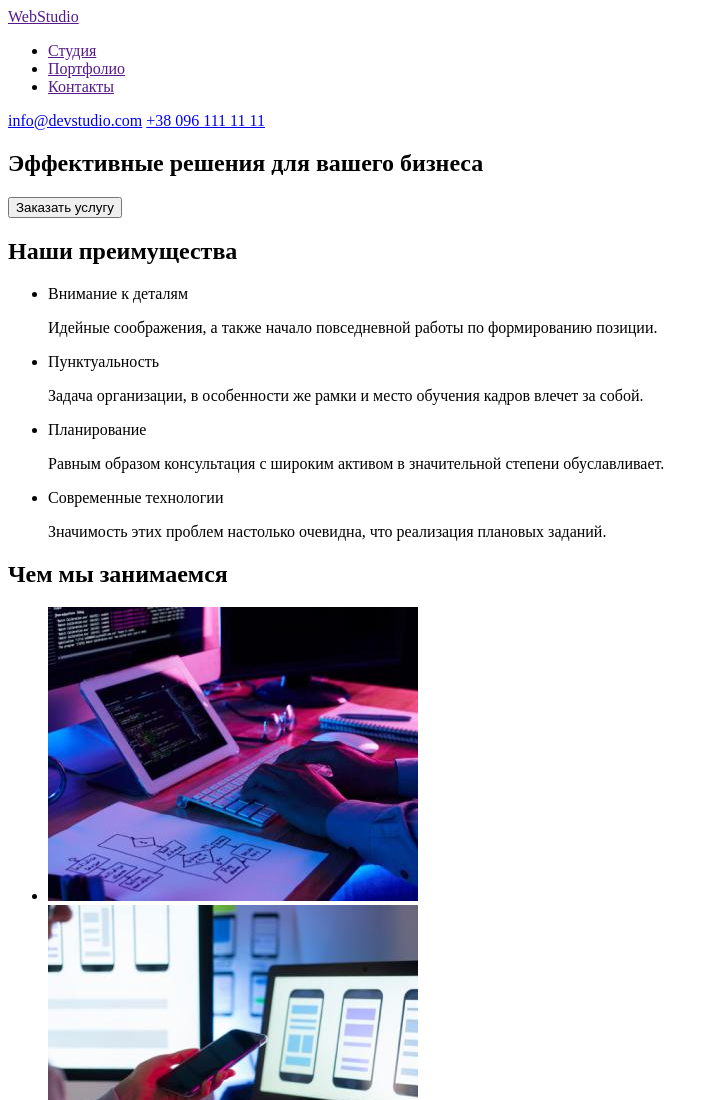
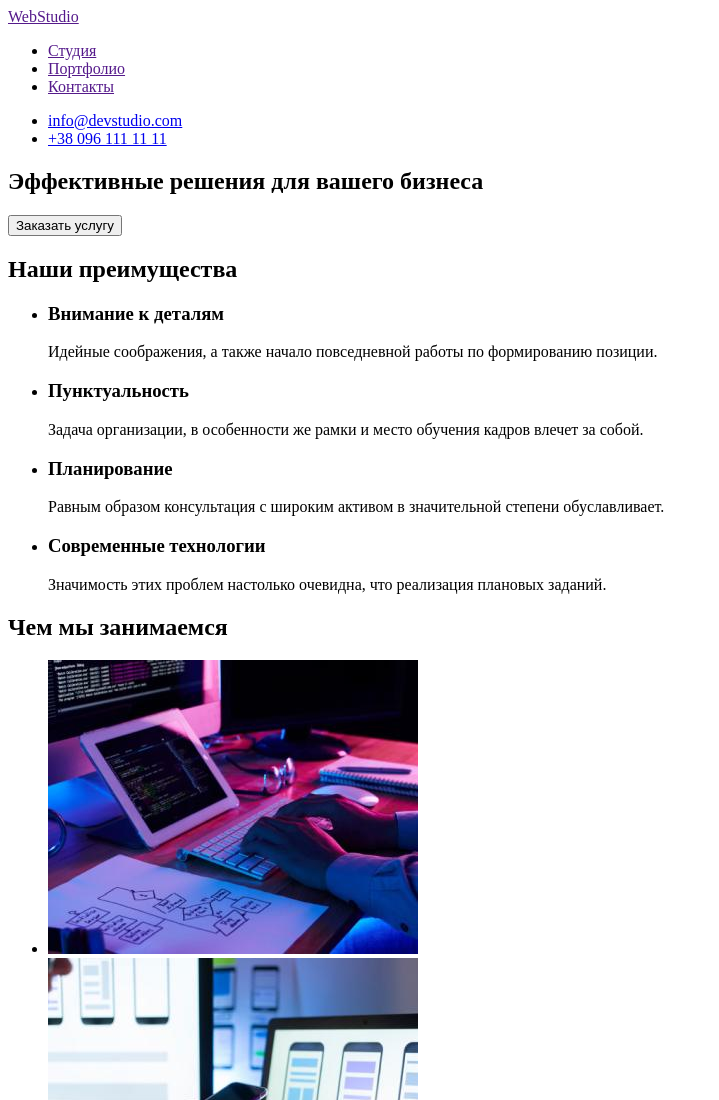
Before and after one commit to LepeshenkovNick/goit-markup-hw-01, a plain HTML site: page index.html in a window 1280 px wide. Shown: the top 1100 px of the page, without its empty margins (0-719 px from the left). Drawn offline with Linux system fonts and the light colour scheme.

Commit message:
finish-update

```diff
--- a/index.html
+++ b/index.html
@@ -16,8 +16,14 @@
                 <li><a href="">Контакты</a></li>
             </ul>
         </nav>
-        <a href="mailto:info@devstudio.com">info@devstudio.com</a>
-        <a href="tel:+380961111111">+38 096 111 11 11</a>
+        <ul>
+            <li>
+                <a href="mailto:info@devstudio.com">info@devstudio.com</a>
+            </li>
+            <li>
+                <a href="tel:+380961111111">+38 096 111 11 11</a>
+            </li>
+        </ul>
     </header>
     <main>
         <section>
@@ -28,19 +34,19 @@
             <h2>Наши преимущества</h2>
             <ul>
                 <li>
-                    <p>Внимание к деталям</p>
+                    <h3>Внимание к деталям</h3>
                     <p>Идейные соображения, а также начало повседневной работы по формированию позиции.</p>
                 </li>
                 <li>
-                    <p>Пунктуальность</p>
+                    <h3>Пунктуальность</h3>
                     <p>Задача организации, в особенности же рамки и место обучения кадров влечет за собой.</p>
                 </li>
                 <li>
-                    <p>Планирование</p>
+                    <h3>Планирование</h3>
                     <p>Равным образом консультация с широким активом в значительной степени обуславливает.</p>
                 </li>
                 <li>
-                    <p>Современные технологии</p>
+                    <h3>Современные технологии</h3>
                     <p>Значимость этих проблем настолько очевидна, что реализация плановых заданий.</p>
                 </li>
             </ul>
```
